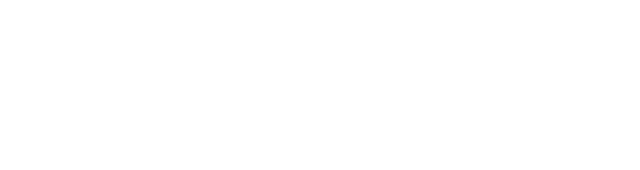
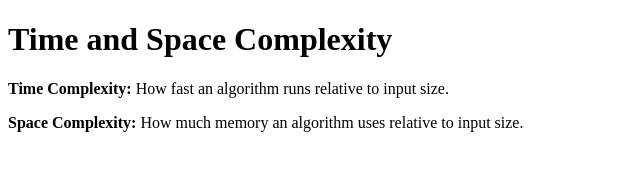
Before and after one commit to acciojob/time-and-space-complexity-Reddi-Manikanta-Surya-Prasad, a website: page main.html in a window 1280 px wide. Shown: the whole page, without its empty margins (0-640 px from the left). Drawn offline with Linux system fonts and the light colour scheme.

Commit message:
created a submission

```diff
--- a/main.html
+++ b/main.html
@@ -10,6 +10,9 @@
 	<!-- the entire body must be written by student -->
     <script type="text/javascript" src="./script.js">
 </script>
+	<h1>Time and Space Complexity</h1>
+	<p><b>Time Complexity: </b>How fast an algorithm runs relative to input size.</p>
+	<p><b>Space Complexity: </b>How much memory an algorithm uses relative to input size.</p>
 
 </body>
 
```
